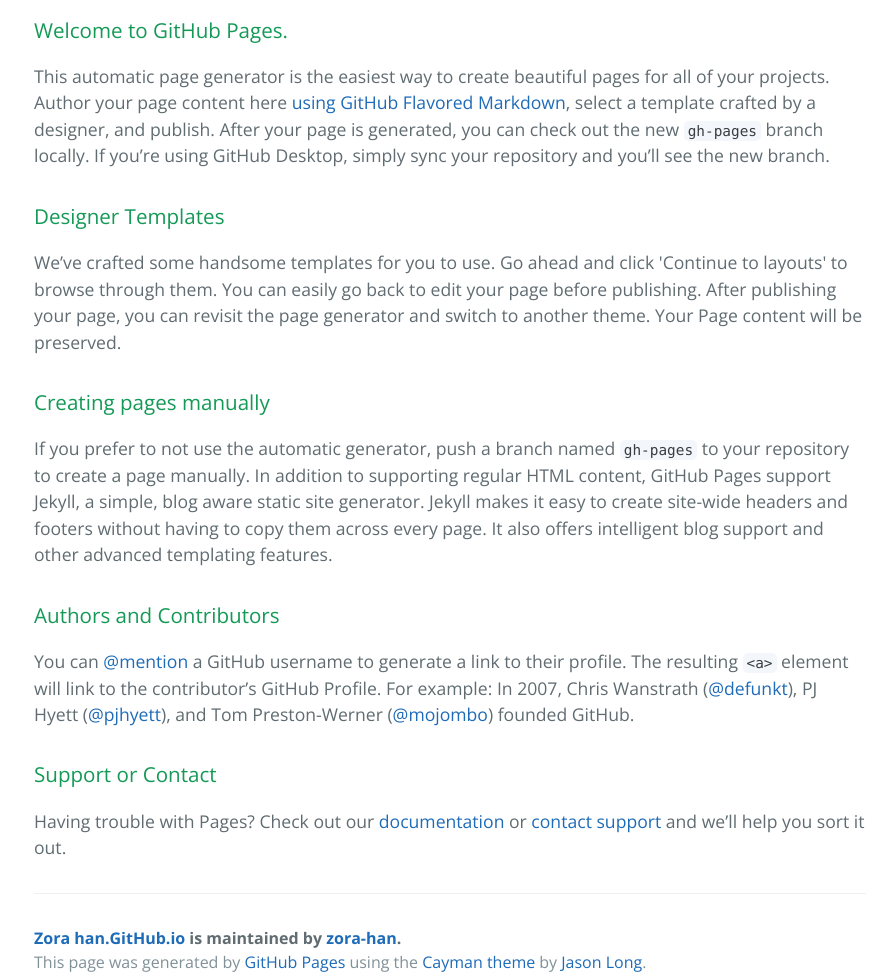
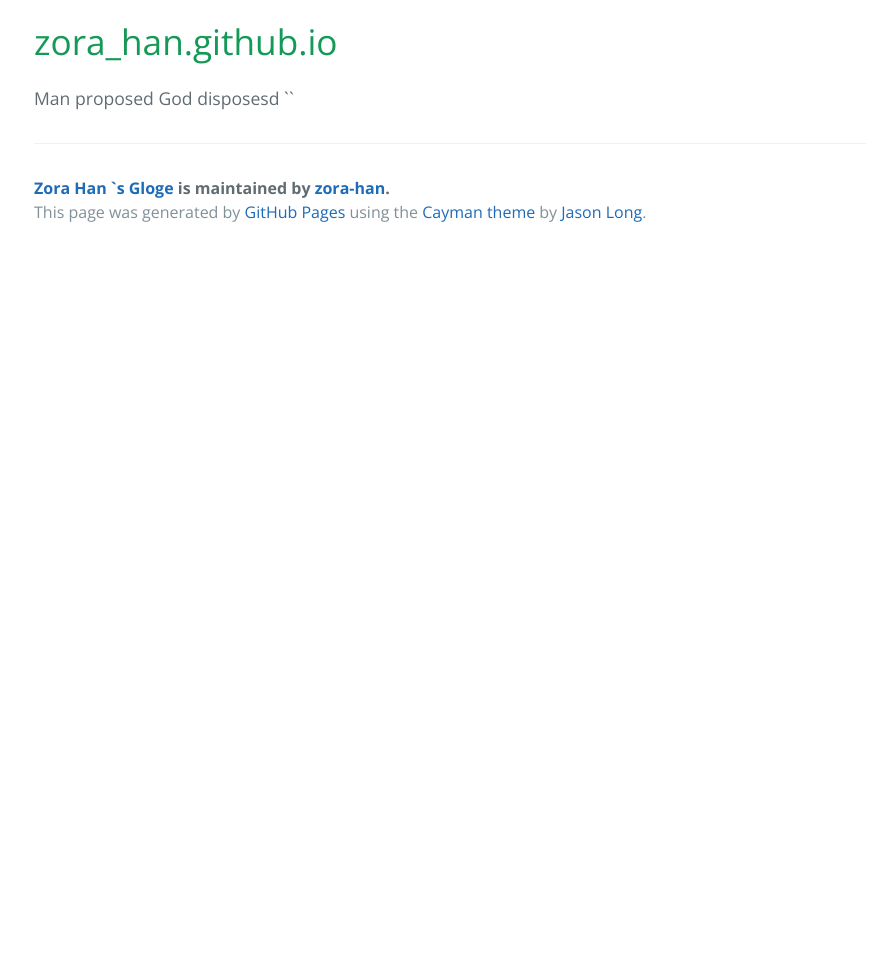
Before and after one commit to zora-han/project, a plain HTML site: page index.html in a window 1280 px wide. Shown: the part 400-1377 px from the top of the page, without its empty margins (190-1082 px from the left). After the commit the page ends 800 px from the top, so only its background shows below. Drawn offline with nearby package versions, Linux system fonts and the light colour scheme.

```diff
--- a/index.html
+++ b/index.html
@@ -2,7 +2,7 @@
 <html lang="en-us">
   <head>
     <meta charset="UTF-8">
-    <title>Zora han.GitHub.io by zora-han</title>
+    <title>Zora Han `s Gloge by zora-han</title>
     <meta name="viewport" content="width=device-width, initial-scale=1">
     <link rel="stylesheet" type="text/css" href="stylesheets/normalize.css" media="screen">
     <link href='https://fonts.googleapis.com/css?family=Open+Sans:400,700' rel='stylesheet' type='text/css'>
@@ -11,7 +11,7 @@
   </head>
   <body>
     <section class="page-header">
-      <h1 class="project-name">Zora han.GitHub.io</h1>
+      <h1 class="project-name">Zora Han `s Gloge</h1>
       <h2 class="project-tagline">Man proposed God disposesd</h2>
       <a href="https://github.com/zora-han/zora_han.github.io" class="btn">View on GitHub</a>
       <a href="https://github.com/zora-han/zora_han.github.io/zipball/master" class="btn">Download .zip</a>
@@ -19,33 +19,14 @@
     </section>
 
     <section class="main-content">
-      <h3>
-<a id="welcome-to-github-pages" class="anchor" href="#welcome-to-github-pages" aria-hidden="true"><span aria-hidden="true" class="octicon octicon-link"></span></a>Welcome to GitHub Pages.</h3>
+      <h1>
+<a id="zora_hangithubio" class="anchor" href="#zora_hangithubio" aria-hidden="true"><span aria-hidden="true" class="octicon octicon-link"></span></a>zora_han.github.io</h1>
 
-<p>This automatic page generator is the easiest way to create beautiful pages for all of your projects. Author your page content here <a href="https://guides.github.com/features/mastering-markdown/">using GitHub Flavored Markdown</a>, select a template crafted by a designer, and publish. After your page is generated, you can check out the new <code>gh-pages</code> branch locally. If you’re using GitHub Desktop, simply sync your repository and you’ll see the new branch.</p>
-
-<h3>
-<a id="designer-templates" class="anchor" href="#designer-templates" aria-hidden="true"><span aria-hidden="true" class="octicon octicon-link"></span></a>Designer Templates</h3>
-
-<p>We’ve crafted some handsome templates for you to use. Go ahead and click 'Continue to layouts' to browse through them. You can easily go back to edit your page before publishing. After publishing your page, you can revisit the page generator and switch to another theme. Your Page content will be preserved.</p>
-
-<h3>
-<a id="creating-pages-manually" class="anchor" href="#creating-pages-manually" aria-hidden="true"><span aria-hidden="true" class="octicon octicon-link"></span></a>Creating pages manually</h3>
-
-<p>If you prefer to not use the automatic generator, push a branch named <code>gh-pages</code> to your repository to create a page manually. In addition to supporting regular HTML content, GitHub Pages support Jekyll, a simple, blog aware static site generator. Jekyll makes it easy to create site-wide headers and footers without having to copy them across every page. It also offers intelligent blog support and other advanced templating features.</p>
-
-<h3>
-<a id="authors-and-contributors" class="anchor" href="#authors-and-contributors" aria-hidden="true"><span aria-hidden="true" class="octicon octicon-link"></span></a>Authors and Contributors</h3>
-
-<p>You can <a href="https://help.github.com/articles/basic-writing-and-formatting-syntax/#mentioning-users-and-teams" class="user-mention">@mention</a> a GitHub username to generate a link to their profile. The resulting <code>&lt;a&gt;</code> element will link to the contributor’s GitHub Profile. For example: In 2007, Chris Wanstrath (<a href="https://github.com/defunkt" class="user-mention">@defunkt</a>), PJ Hyett (<a href="https://github.com/pjhyett" class="user-mention">@pjhyett</a>), and Tom Preston-Werner (<a href="https://github.com/mojombo" class="user-mention">@mojombo</a>) founded GitHub.</p>
-
-<h3>
-<a id="support-or-contact" class="anchor" href="#support-or-contact" aria-hidden="true"><span aria-hidden="true" class="octicon octicon-link"></span></a>Support or Contact</h3>
-
-<p>Having trouble with Pages? Check out our <a href="https://help.github.com/pages">documentation</a> or <a href="https://github.com/contact">contact support</a> and we’ll help you sort it out.</p>
+<p>Man proposed God disposesd
+``</p>
 
       <footer class="site-footer">
-        <span class="site-footer-owner"><a href="https://github.com/zora-han/zora_han.github.io">Zora han.GitHub.io</a> is maintained by <a href="https://github.com/zora-han">zora-han</a>.</span>
+        <span class="site-footer-owner"><a href="https://github.com/zora-han/zora_han.github.io">Zora Han `s Gloge</a> is maintained by <a href="https://github.com/zora-han">zora-han</a>.</span>
 
         <span class="site-footer-credits">This page was generated by <a href="https://pages.github.com">GitHub Pages</a> using the <a href="https://github.com/jasonlong/cayman-theme">Cayman theme</a> by <a href="https://twitter.com/jasonlong">Jason Long</a>.</span>
       </footer>
```
Also changed, not shown: params.json (+2 -2 lines).
